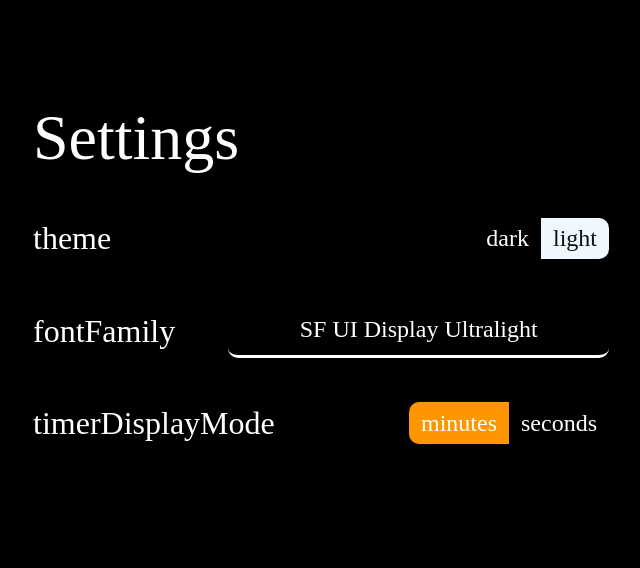
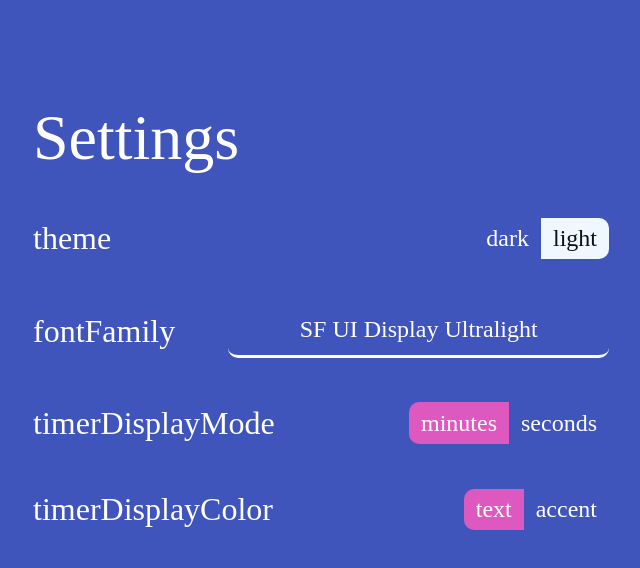
Before and after one commit to clickers331/minidoro, a React (Create React App) app: page /#/settings in a window 1280 px wide. Shown: the top 568 px of the page, without its empty margins (319-959 px from the left). Built offline with nearby package versions, Linux system fonts and the light colour scheme.

Commit message:
added the ability to change the display color of the timer

```diff
--- a/src/components/TimerDisplay.jsx
+++ b/src/components/TimerDisplay.jsx
@@ -18,13 +18,24 @@ const StyledTimer = styled.h1`
   font-size: 10rem;
   cursor: pointer;
   transition-duration: 150ms;
-  color: ${(props) => props.theme.text};
+  color: ${({ theme }) => theme[theme.timerColor]};
   user-select: none;
   -moz-user-select: none;
   -webkit-user-select: none;
 
   &:hover {
-    color: ${(props) => props.theme.accent};
+    color: ${({ theme }) => {
+      switch (theme[theme.timerColor]) {
+        case theme.accent:
+          return theme.text;
+          break;
+        case theme.text:
+          return theme.accent;
+          break;
+        default:
+          return theme.text;
+      }
+    }};
   }
   &:active {
     transform: ${(props) => props.theme.animations.button.onClick};
@@ -107,7 +118,7 @@ function TimerDisplay({ timerGoing, setTimerGoing }) {
         }}
         timerGoing={timerGoing}
       >
-        {config.configData.timeModeDisplayType == "minutes"
+        {config.configData.settings.timeModeDisplayType == "minutes"
           ? formattedTime
           : time}
       </StyledTimer>
--- a/src/context/configContext.js
+++ b/src/context/configContext.js
@@ -31,7 +31,8 @@ const ConfigContextProvider = (props) => {
       <ThemeProvider
         theme={{
           ...config.currentTheme,
-          fontFamily: config.configData.fontFamily,
+          fontFamily: config.configData.settings.fontFamily,
+          timerColor: config.configData.settings.timerColor,
         }}
       >
         {props.children}
--- a/src/data/defaultConfig.json
+++ b/src/data/defaultConfig.json
@@ -3,10 +3,9 @@
     "dark": {
       "id": 0,
       "text": "white",
-      "background": "black",
-
+      "background": "#4055bc",
       "borderRadius": "10px",
-      "accent": "#ff9500",
+      "accent": "#dd59bf",
       "fontSizes": {
         "fontSizeLarge": "10rem",
         "fontSizeRegular": "1rem",
@@ -50,6 +49,9 @@
       "timeInSeconds": 300
     }
   },
-  "timeModeDisplayType": "minutes",
-  "fontFamily": "SF UI Display Ultralight"
+  "settings": {
+    "timeModeDisplayType": "minutes",
+    "fontFamily": "SF UI Display Ultralight",
+    "timerColor": "text"
+  }
 }
--- a/src/pages/Settings.js
+++ b/src/pages/Settings.js
@@ -19,7 +19,7 @@ export default function Settings(props) {
   const firstUpdate = useRef(true);
   const { config, setConfig } = useContext(ConfigContext);
   const [inputValue, setInputValue] = useState(
-    config.configData.fontFamily
+    config.configData.settings.fontFamily
   );
   const [saved, setSaved] = useState(true);
   const timeModes = config.configData.timeModes;
@@ -47,6 +47,21 @@ export default function Settings(props) {
     });
   };
 
+  const handleSettingChange = (settingToBeChanged, newSettingValue) => {
+    setConfig((prevConfig) => {
+      return {
+        ...prevConfig,
+        configData: {
+          ...prevConfig.configData,
+          settings: {
+            ...prevConfig.configData.settings,
+            [settingToBeChanged]: newSettingValue,
+          },
+        },
+      };
+    });
+  };
+
   return (
     <Page column={true}>
       <Container>
@@ -58,7 +73,7 @@ export default function Settings(props) {
               <SelectorButton
                 key={key}
                 onClick={() => handleThemeChange(key)}
-                backgroundColor={themes[key].background}
+                background={themes[key].background}
                 text={themes[key].text}
               >
                 {key}
@@ -79,7 +94,7 @@ export default function Settings(props) {
                 style={{ aspectRatio: "1" }}
                 onClick={() => {
                   setSaved(true);
-                  handleOtherChange("fontFamily", inputValue);
+                  handleSettingChange("fontFamily", inputValue);
                 }}
               >
                 <BsCheckLg />
@@ -99,10 +114,11 @@ export default function Settings(props) {
           <div>
             <SelectorButton
               onClick={() =>
-                handleOtherChange("timeModeDisplayType", "minutes")
+                handleSettingChange("timeModeDisplayType", "minutes")
               }
-              backgroundColor={
-                config.configData.timeModeDisplayType === "minutes"
+              background={
+                config.configData.settings.timeModeDisplayType ===
+                "minutes"
                   ? config.currentTheme.accent
                   : config.currentTheme.background
               }
@@ -111,10 +127,11 @@ export default function Settings(props) {
             </SelectorButton>
             <SelectorButton
               onClick={() =>
-                handleOtherChange("timeModeDisplayType", "seconds")
+                handleSettingChange("timeModeDisplayType", "seconds")
               }
-              backgroundColor={
-                config.configData.timeModeDisplayType === "seconds"
+              background={
+                config.configData.settings.timeModeDisplayType ===
+                "seconds"
                   ? config.currentTheme.accent
                   : config.currentTheme.background
               }
@@ -123,6 +140,31 @@ export default function Settings(props) {
             </SelectorButton>
           </div>
         </SettingsRow>
+        <SettingsRow>
+          <SettingsText>timerDisplayColor</SettingsText>
+          <div>
+            <SelectorButton
+              onClick={() => handleSettingChange("timerColor", "text")}
+              background={
+                config.configData.settings.timerColor === "text"
+                  ? config.currentTheme.accent
+                  : config.currentTheme.background
+              }
+            >
+              text
+            </SelectorButton>
+            <SelectorButton
+              onClick={() => handleSettingChange("timerColor", "accent")}
+              background={
+                config.configData.settings.timerColor === "accent"
+                  ? config.currentTheme.accent
+                  : config.currentTheme.background
+              }
+            >
+              accent
+            </SelectorButton>
+          </div>
+        </SettingsRow>
       </Container>
     </Page>
   );
```
Also changed, not shown: src/libs/Page.js.
